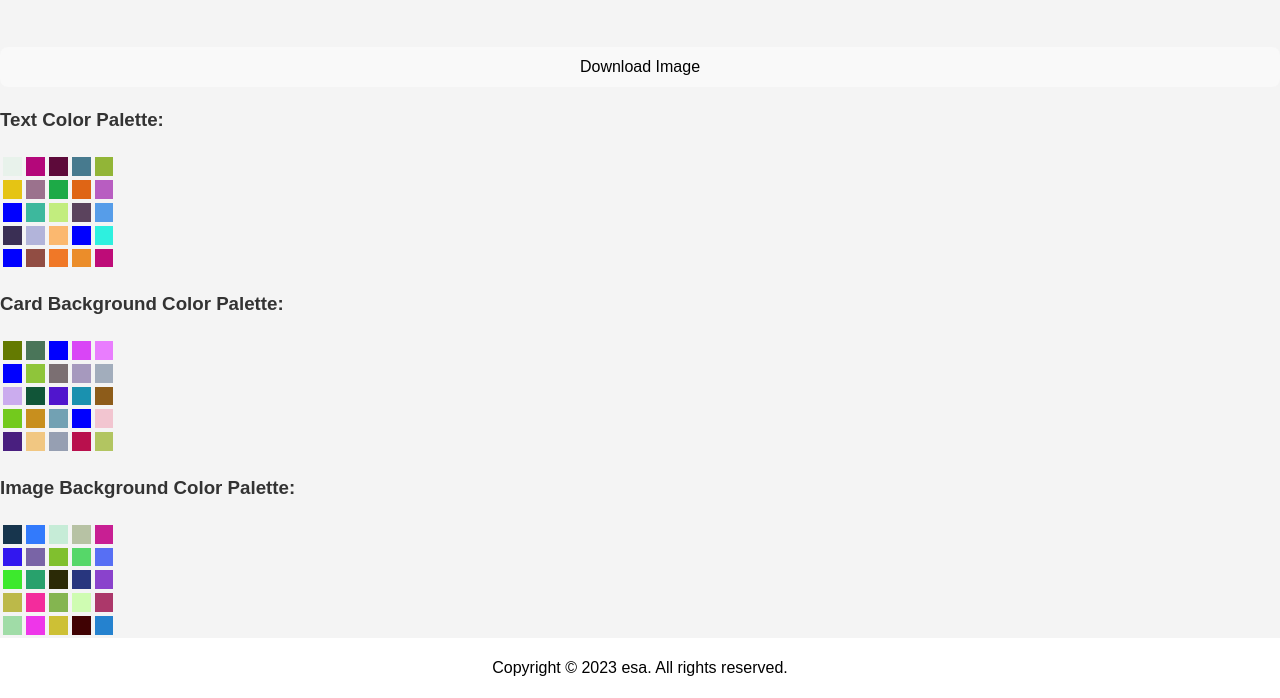
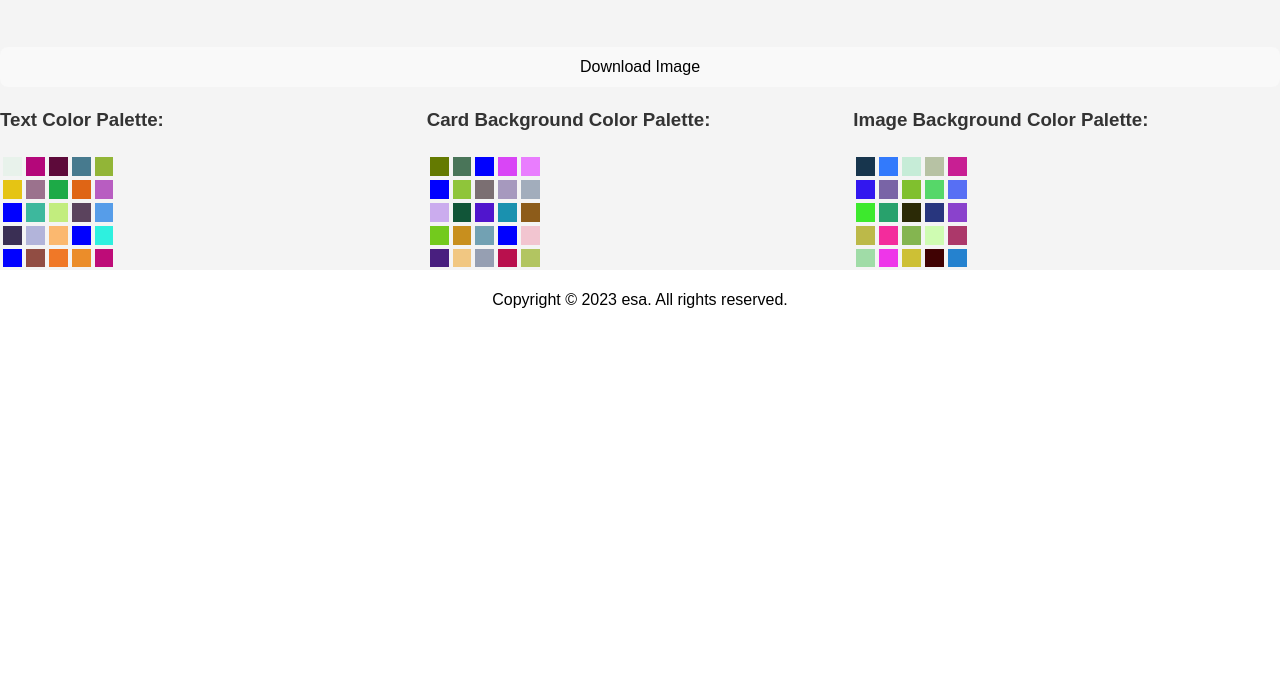
Before and after one commit to sangam11a/esa, a React (Vite) app: page / in a window 1280 px wide. Shown: the part 3281-3979 px from the top of the page. After the commit the page ends 3611 px from the top, so only its background shows below. Built offline with nearby package versions, Linux system fonts and the light colour scheme.

Commit message:
Changes in css of pallette
CSS of pallette has been updated and made responsive

```diff
--- a/src/assets/css/Dynamic.css
+++ b/src/assets/css/Dynamic.css
@@ -40,3 +40,24 @@
     width: 25px; /* Adjust this according to your design */
     height: 25px; /* Adjust this according to your design */
   }
+
+  @media screen and (max-width: 1900px) and (min-width: 801px){
+  .cardColor{
+    display: grid;
+    grid-template-columns: 1fr 1fr 1fr;
+  }
+  }
+
+  @media screen and (max-width: 800px) and (min-width: 650px){
+    .cardColor{
+        display:grid;
+        grid-template-columns: 1fr 1fr;
+    }
+  }
+
+  @media screen and (max-width: 650px) and (min-width: 350px){
+    .cardColor{
+        display:grid;
+        grid-template-columns: 1fr ;
+    }
+  }
--- a/src/assets/jsx/Dynamic.jsx
+++ b/src/assets/jsx/Dynamic.jsx
@@ -160,6 +160,7 @@ function Dynamic() {
         {file && <Draggable><img src={file} alt="Uploaded" className="logo1" style={{ background: imageBackgroundColor }} /></Draggable>}
       </div>
       <button onClick={downloadImage}>Download Image</button>
+      <div className="cardColor">
       <section>
         <h3>Text Color Palette:</h3>
         <table>
@@ -184,6 +185,10 @@ function Dynamic() {
           </tbody>
         </table>
       </section>
+      <section>
+
+      </section>
+      </div>
     </>
   );
 }
```
